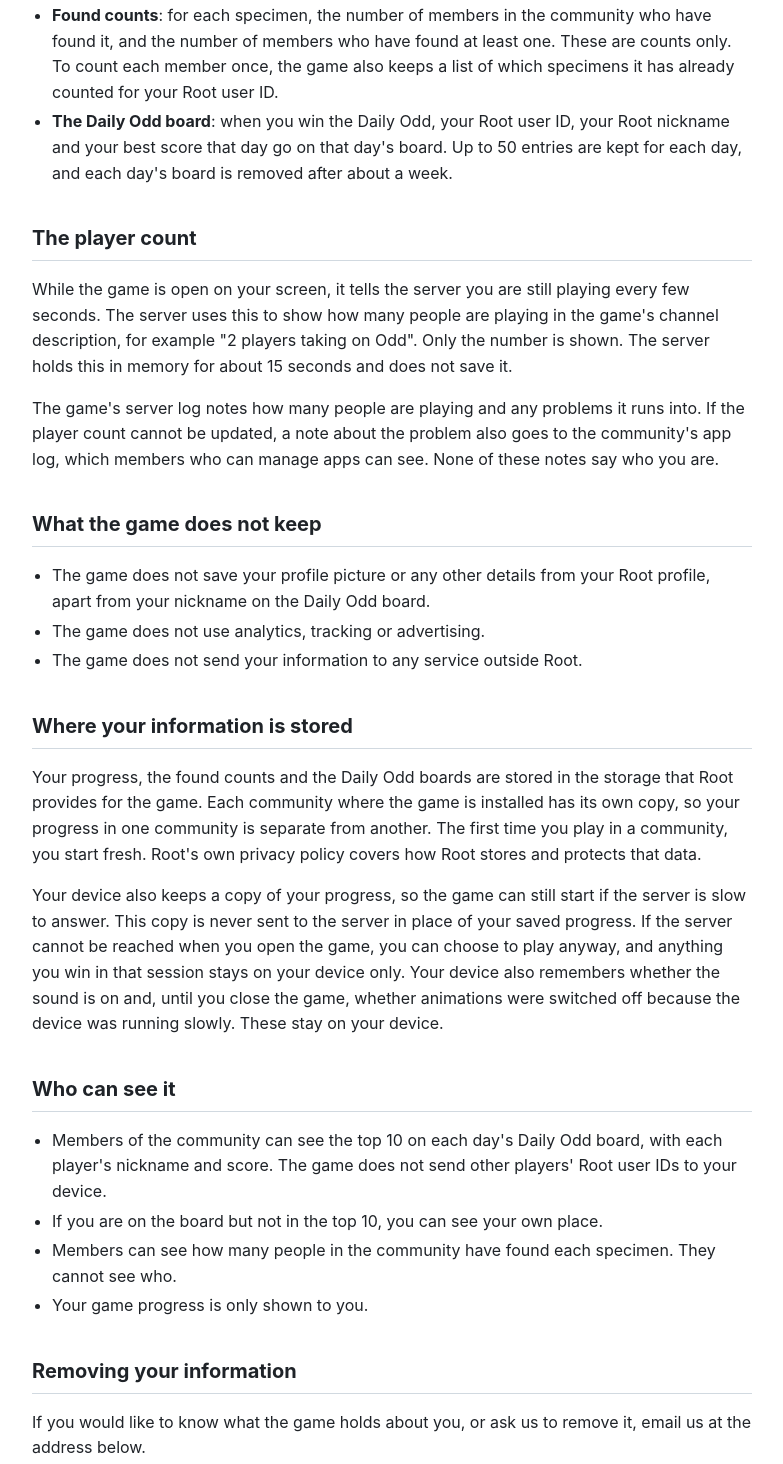
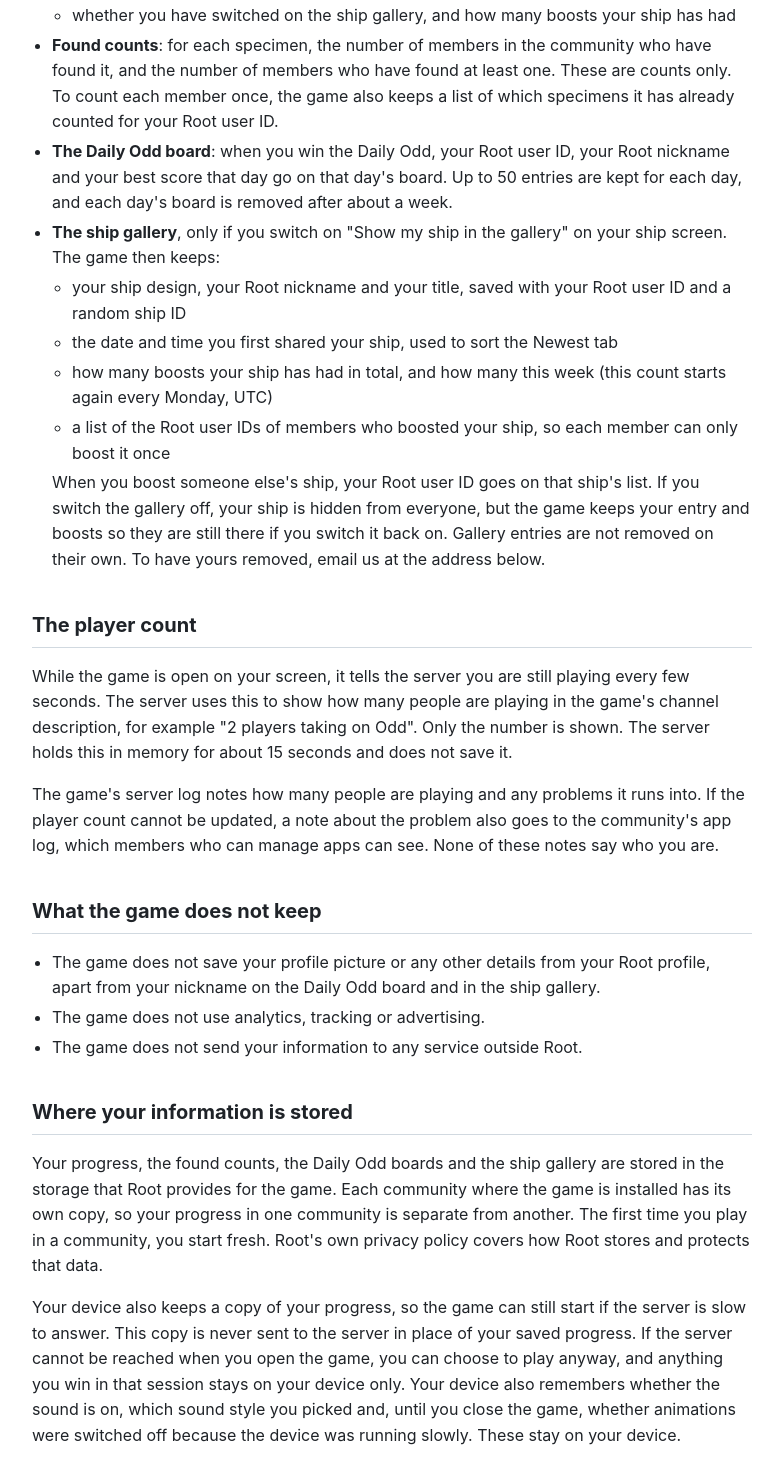
Before and after one commit to OddBitty/oddpairs-privacy, a plain HTML site: page index.html in a window 1280 px wide. Shown: the part 647-2111 px from the top of the page, without its empty margins (248-1031 px from the left). Drawn offline with Linux system fonts and the light colour scheme.

Commit message:
Add the ship gallery

```diff
--- a/index.html
+++ b/index.html
@@ -55,10 +55,19 @@
       <li>whether you have won today's Daily Odd</li>
       <li>the game you are playing right now, including any power up you brought and any spares you risked, so that leaving part way through counts as a loss</li>
       <li>which tips you have seen, and your chosen deck and power up</li>
+      <li>whether you have switched on the ship gallery, and how many boosts your ship has had</li>
     </ul>
   </li>
   <li><strong>Found counts</strong>: for each specimen, the number of members in the community who have found it, and the number of members who have found at least one. These are counts only. To count each member once, the game also keeps a list of which specimens it has already counted for your Root user ID.</li>
   <li><strong>The Daily Odd board</strong>: when you win the Daily Odd, your Root user ID, your Root nickname and your best score that day go on that day's board. Up to 50 entries are kept for each day, and each day's board is removed after about a week.</li>
+  <li><strong>The ship gallery</strong>, only if you switch on "Show my ship in the gallery" on your ship screen. The game then keeps:
+    <ul>
+      <li>your ship design, your Root nickname and your title, saved with your Root user ID and a random ship ID</li>
+      <li>the date and time you first shared your ship, used to sort the Newest tab</li>
+      <li>how many boosts your ship has had in total, and how many this week (this count starts again every Monday, UTC)</li>
+      <li>a list of the Root user IDs of members who boosted your ship, so each member can only boost it once</li>
+    </ul>
+    When you boost someone else's ship, your Root user ID goes on that ship's list. If you switch the gallery off, your ship is hidden from everyone, but the game keeps your entry and boosts so they are still there if you switch it back on. Gallery entries are not removed on their own. To have yours removed, email us at the address below.</li>
 </ul>
 
 <h2>The player count</h2>
@@ -67,21 +76,22 @@
 
 <h2>What the game does not keep</h2>
 <ul>
-  <li>The game does not save your profile picture or any other details from your Root profile, apart from your nickname on the Daily Odd board.</li>
+  <li>The game does not save your profile picture or any other details from your Root profile, apart from your nickname on the Daily Odd board and in the ship gallery.</li>
   <li>The game does not use analytics, tracking or advertising.</li>
   <li>The game does not send your information to any service outside Root.</li>
 </ul>
 
 <h2>Where your information is stored</h2>
-<p>Your progress, the found counts and the Daily Odd boards are stored in the storage that Root provides for the game. Each community where the game is installed has its own copy, so your progress in one community is separate from another. The first time you play in a community, you start fresh. Root's own privacy policy covers how Root stores and protects that data.</p>
-<p>Your device also keeps a copy of your progress, so the game can still start if the server is slow to answer. This copy is never sent to the server in place of your saved progress. If the server cannot be reached when you open the game, you can choose to play anyway, and anything you win in that session stays on your device only. Your device also remembers whether the sound is on and, until you close the game, whether animations were switched off because the device was running slowly. These stay on your device.</p>
+<p>Your progress, the found counts, the Daily Odd boards and the ship gallery are stored in the storage that Root provides for the game. Each community where the game is installed has its own copy, so your progress in one community is separate from another. The first time you play in a community, you start fresh. Root's own privacy policy covers how Root stores and protects that data.</p>
+<p>Your device also keeps a copy of your progress, so the game can still start if the server is slow to answer. This copy is never sent to the server in place of your saved progress. If the server cannot be reached when you open the game, you can choose to play anyway, and anything you win in that session stays on your device only. Your device also remembers whether the sound is on, which sound style you picked and, until you close the game, whether animations were switched off because the device was running slowly. These stay on your device.</p>
 
 <h2>Who can see it</h2>
 <ul>
   <li>Members of the community can see the top 10 on each day's Daily Odd board, with each player's nickname and score. The game does not send other players' Root user IDs to your device.</li>
   <li>If you are on the board but not in the top 10, you can see your own place.</li>
   <li>Members can see how many people in the community have found each specimen. They cannot see who.</li>
-  <li>Your game progress is only shown to you.</li>
+  <li>If you switch on the ship gallery, members of the community can see your ship, your nickname, your title and how many boosts it has had. If your ship is the most boosted this week, they also see how many boosts it had this week. They cannot see who boosted it, and you cannot see who boosted yours. The game sends the random ship ID to their devices, not your Root user ID. It also sends each ship&#39;s boosts this week and the date it was first shared, which are used to sort the gallery.</li>
+  <li>Apart from a ship you share in the gallery, your game progress is only shown to you.</li>
 </ul>
 
 <h2>Removing your information</h2>
```
